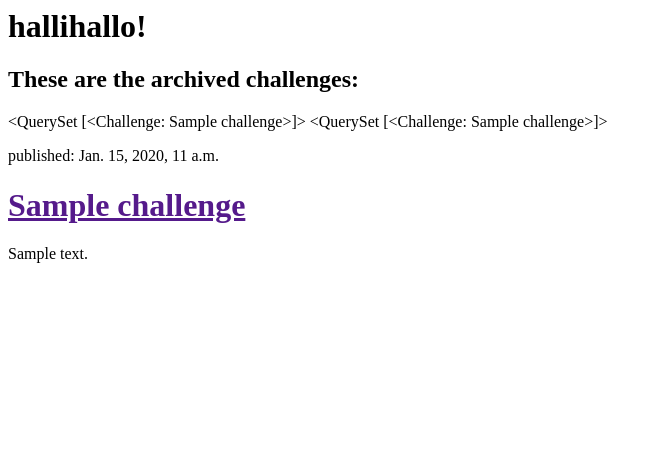
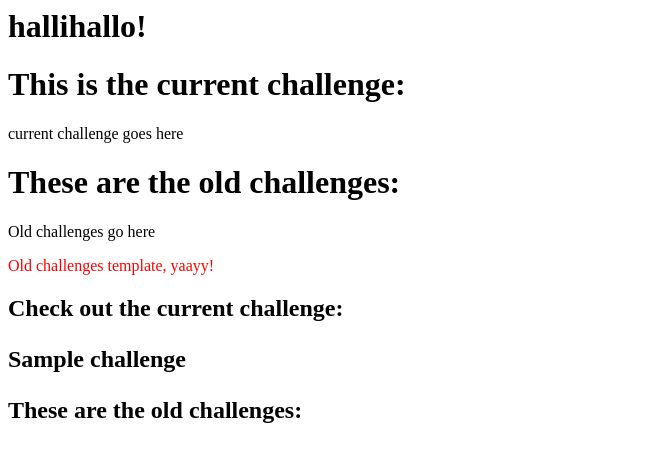
Before and after one commit to TimEckert/challenge.me, a Django app: template challenges/templates/challenges/challenges_list.html in a window 1280 px wide. Shown: the top 462 px of the page, without its empty margins (0-662 px from the left). Run offline with Django 3.2, Linux system fonts and the light colour scheme; tables that the repository leaves empty hold one stand-in row (values such as "Sample post"); the template is opened without the code that fills it: values that come from a table or form of the project are taken from there, most other values are stand-ins (such as "Sample title", 1, 10 or a date in 2020).

Commit message:
add new templates set up urls.

```diff
--- a/challenges/models.py
+++ b/challenges/models.py
@@ -11,14 +11,14 @@ class Challenge(models.Model):
     text = models.TextField()
     created_date = models.DateTimeField(
             default=timezone.now)
-    published_date = models.DateTimeField(
+    challenge_start = models.DateTimeField(
             blank=True, null=True)
-    archived_date = models.DateTimeField(
+    challenge_stop = models.DateTimeField(
             blank=True, null=True)
 
 
     def publish(self):
-        self.published_date = timezone.now()
+        self.challenge_start = timezone.now()
         self.save()
 
     def __str__(self):
--- a/challenges/templates/challenges/challenges_list.html
+++ b/challenges/templates/challenges/challenges_list.html
@@ -1,4 +1,6 @@
 {% load staticfiles %}
+
+
 <html>
 
   <head>
@@ -11,26 +13,37 @@
       <p><h1>hallihallo!</h1></p>
     </div>
 
+      {% include "challenges/landing.html" %}
+
     <div>
-      <p><h2>These are the archived challenges:</h2></p>
+      <p><h2>Check out the current challenge:<h2><p>
 
-      {{ challenges }}
 
-    {% for archived in archived_chalengs %}
-      {{ archived_challenges }}
-    {% endfor %}
+        {% for challenges in challenges %}
+          {{ challenges }}
+        {% endfor %}
 
     </div>
 
 
-    {% for challenge in challenges %}
+    <div>
+      <p><h2>These are the old challenges:</h2></p>
+<!--
+    {% for old_challenges in old_challenges %}
+      {{ old_challenges }}
+    {% endfor %} -->
+
+    </div>
+
+
+    <!-- {% for challenge in challenges %}
       <div>
-        <p>published: {{ challenge.published_date }}</p>
+        <p>published: {{ challenge.challenge_start }}</p>
         <h1><a href=''> {{ challenge.title }}</a></h1>
         <p>{{ challenge.text|linebreaksbr }}</p>
       </div>
       <br><br>
-    {% endfor %}
+    {% endfor %} -->
 
 
   </body>
--- /dev/null
+++ b/challenges/templates/challenges/landing.html
@@ -0,0 +1,20 @@
+<html>
+    <head>
+        <title>Challenge.me</title>
+    </head>
+    <body>
+
+      <div>
+        <h1>This is the current challenge:</h1>
+        <p>current challenge goes here</p>
+      </div>
+
+      <div>
+        <h1>These are the old challenges:</h1>
+        <p>Old challenges go here</p>
+        {% include "challenges/old_challenges.html" %}
+      </div>
+
+
+    </body>
+</html>
--- /dev/null
+++ b/challenges/templates/challenges/old_challenges.html
@@ -0,0 +1,11 @@
+<!DOCTYPE html>
+<html>
+  <head>
+  </head>
+
+
+  <body>
+    <font color="red">Old challenges template, yaayy! </font>
+  </body>
+
+</html>
--- a/challenges/urls.py
+++ b/challenges/urls.py
@@ -6,5 +6,7 @@ from . import views
 
 #assign a view called challenges_list to ^$ URL (only empty string will match) > 'http://127.0.0.1:8000/' is not a part of the URL
 urlpatterns = [
+    url(r'^$',views.landing, name='landing'),
     url(r'^$',views.challenges_list, name='challenges_list'),
+    url(r'^$',views.old_challenges, name='old_challenges'),
 ]
```
Also changed, not shown: challenges/views.py (+12 -7 lines), challenges/migrations/0004_auto_20180315_2029.py (added).
